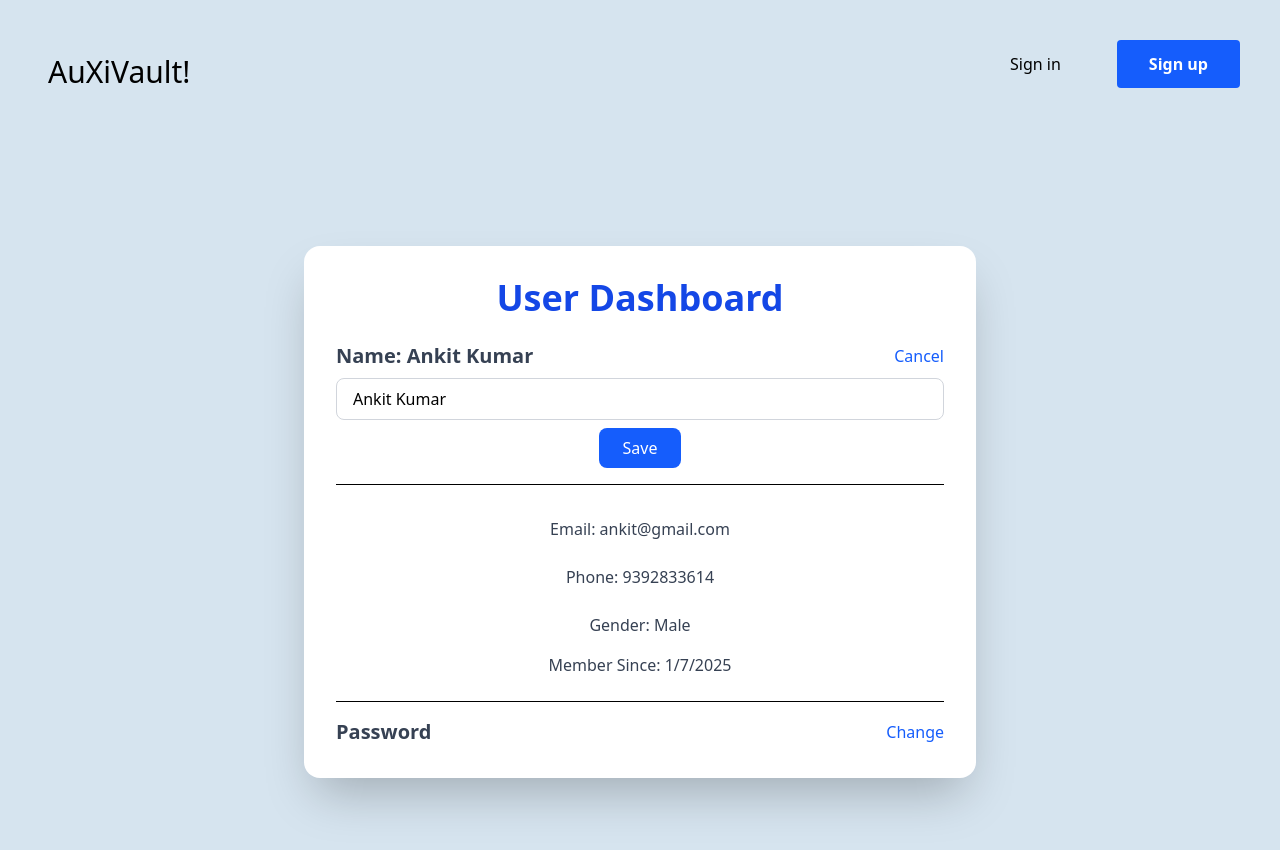
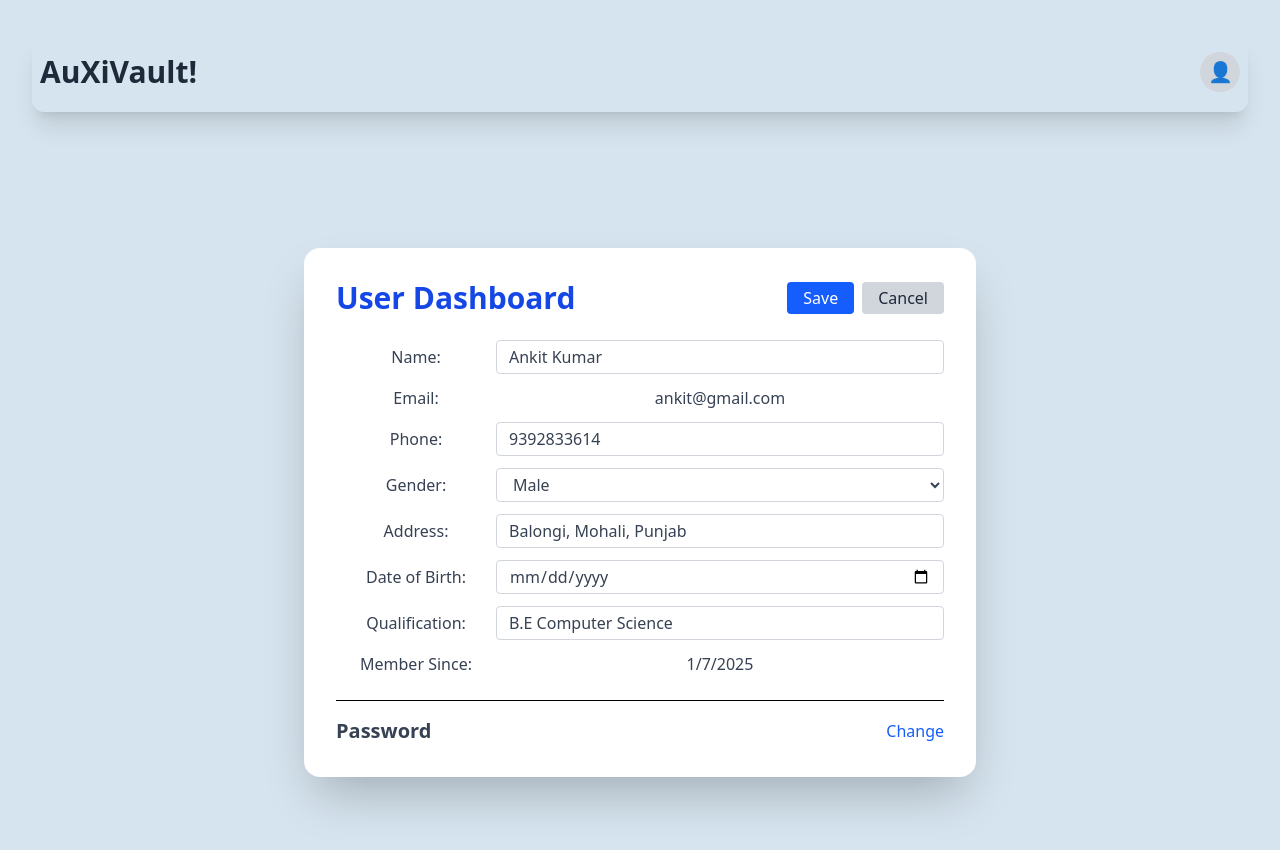
Before and after one commit to Ankit3060/login-page, a React (Vite) app: page /dashboard in a window 1280 px wide. Both pictures are taken after a click on the button "Edit". Shown: the top 850 px of the page. Built offline with nearby package versions, Linux system fonts and the light colour scheme.

Commit message:
made useContext and updated the UI

```diff
--- a/src/components/Dashboard.jsx
+++ b/src/components/Dashboard.jsx
@@ -1,140 +1,164 @@
-import React, { useState } from 'react';
+import React, { useState, useEffect } from "react";
+import { useLocation } from "react-router-dom";
 
 const Dashboard = () => {
-  const [user, setUser] = useState({
-    name: 'Ankit Kumar',
-    email: 'ankit@gmail.com',
-    phone: '9392833614',
-    gender: 'Male',
-    joined: '01-07-2025',
-  });
+  const location = useLocation();
 
-  const [editName, setEditName] = useState(false);
-  const [newName, setNewName] = useState(user.name);
+  const initialUser = {
+    name: "Ankit Kumar",
+    email: "ankit@gmail.com",
+    phone: "9392833614",
+    gender: "Male",
+    joined: "01-07-2025",
+    address: "Balongi, Mohali, Punjab",
+    dob: "09-06-2004",
+    qualification: "B.E Computer Science",
+  };
+
+  const [user, setUser] = useState(initialUser);
+  const [editMode, setEditMode] = useState(false);
+  const [editedUser, setEditedUser] = useState({ ...initialUser });
 
   const [editPassword, setEditPassword] = useState(false);
-  const [newPassword, setNewPassword] = useState('');
-  const [confirmPassword, setConfirmPassword] = useState('');
-  const [passwordError, setPasswordError] = useState('');
+  const [newPassword, setNewPassword] = useState("");
+  const [confirmPassword, setConfirmPassword] = useState("");
+  const [passwordError, setPasswordError] = useState("");
 
-  const handleNameSave = () => {
-    setUser({ ...user, name: newName });
-    setEditName(false);
+  useEffect(() => {
+    if (location.state?.edit) setEditMode(true);
+    if (location.state?.changePassword) setEditPassword(true);
+  }, [location.state]);
+
+  const handleChange = (field, value) => {
+    setEditedUser({ ...editedUser, [field]: value });
+  };
+
+  const handleSave = () => {
+    setUser(editedUser);
+    setEditMode(false);
+  };
+
+  const handleCancel = () => {
+    setEditedUser(user);
+    setEditMode(false);
   };
 
   const handlePasswordSave = () => {
     if (newPassword !== confirmPassword) {
-      setPasswordError('Passwords do not match');
-    } else {
-    const passwordRegex = /^(?=.*[a-z])(?=.*[A-Z])(?=.*\d).{6,}$/;
-    if (!passwordRegex.test(newPassword)) {
-      setPasswordError('Password must be at least 8 characters and include uppercase, lowercase, and a number.');
+      setPasswordError("Passwords do not match");
       return;
     }
+    const regex = /^(?=.*[a-z])(?=.*[A-Z])(?=.*\d).{8,}$/;
+    if (!regex.test(newPassword)) {
+      setPasswordError(
+        "Password must be at least 8 characters and include uppercase, lowercase, and a number."
+      );
+      return;
+    }
+
     setEditPassword(false);
-      setNewPassword('');
-      setConfirmPassword('');
-      setPasswordError('');
-      alert('Password changed successfully!');
-    }
+    setNewPassword("");
+    setConfirmPassword("");
+    setPasswordError("");
+    alert("Password updated successfully!");
+  };
+
+  const handlePasswordCancel = () => {
+    setEditPassword(false);
+    setNewPassword("");
+    setConfirmPassword("");
+    setPasswordError("");
   };
 
   return (
-    <div className="min-h-screen bg-[rgb(214, 228, 239) from-blue-100 to-purple-200 flex items-center justify-center p-4">
+    <div className="min-h-screen bg-[rgb(214, 228, 239)] from-blue-100 to-purple-200 flex items-center justify-center p-4">
       <div className="w-full max-w-2xl bg-white shadow-2xl rounded-2xl p-8 space-y-6">
-        <h2 className="text-4xl font-bold text-center text-blue-700">User Dashboard</h2>
-
-        {/* Name Section */}
-        <div className="border-b pb-4">
-          <div className="flex justify-between items-center">
-            <h3 className="text-xl font-semibold text-gray-700">Name: {user.name}</h3>
+        <div className="flex justify-between items-center">
+          <h2 className="text-3xl font-bold text-blue-700">User Dashboard</h2>
+          {!editMode ? (
             <button
-              onClick={() => setEditName(!editName)}
-              className="text-blue-600 hover:text-blue-800 transition"
+              onClick={() => setEditMode(true)}
+              className="text-blue-600 hover:text-blue-800 font-semibold"
             >
-              {editName ? 'Cancel' : 'Edit'}
+              Edit
             </button>
-          </div>
-          {editName ? (
-            <div className="mt-2 space-y-2">
-              <input
-                value={newName}
-                onChange={(e) => setNewName(e.target.value)}
-                className="w-full px-4 py-2 border border-gray-300 rounded-lg focus:outline-none focus:ring-2 focus:ring-blue-400"
-              />
+          ) : (
+            <div className="space-x-2">
               <button
-                onClick={handleNameSave}
-                className="bg-blue-600 text-white px-6 py-2 rounded-lg hover:bg-blue-700 transition"
+                onClick={handleSave}
+                className="bg-blue-600 text-white px-4 py-1 rounded hover:bg-blue-700"
               >
                 Save
               </button>
+              <button
+                onClick={handleCancel}
+                className="bg-gray-300 text-gray-800 px-4 py-1 rounded hover:bg-gray-400"
+              >
+                Cancel
+              </button>
             </div>
-          ) : (
-            null
           )}
         </div>
 
-
-        {/* Static Info */}
-        <div className="space-y-2 text-gray-700">
-          <div>
-            <h4 className="font-medium p-2">Email: {user.email}</h4>
-            {/* <p className="text-gray-800">{user.email}</p> */}
-          </div>
-          <div>
-            <h4 className="font-medium p-2">Phone: {user.phone}</h4>
-            {/* <p className="text-gray-800">{user.phone}</p> */}
-          </div>
-          <div>
-            <h4 className="font-medium p-2">Gender: {user.gender}</h4>
-            {/* <p className="text-gray-800">{user.gender}</p> */}
-          </div>
-          <div>
-            <h4 className="font-medium">Member Since: {new Date(user.joined).toLocaleDateString()}</h4>
-
-          </div>
+        <div className="space-y-3 text-gray-700">
+          <InlineField label="Name" value={editedUser.name} editable={editMode} onChange={(val) => handleChange("name", val)} />
+          <InlineField label="Email" value={user.email} />
+          <InlineField label="Phone" value={editedUser.phone} editable={editMode} onChange={(val) => handleChange("phone", val)} />
+          <InlineField label="Gender" value={editedUser.gender} editable={editMode} type="select" onChange={(val) => handleChange("gender", val)} />
+          <InlineField label="Address" value={editedUser.address} editable={editMode} onChange={(val) => handleChange("address", val)} />
+          <InlineField label="Date of Birth" value={editedUser.dob} editable={editMode} type="date" onChange={(val) => handleChange("dob", val)} />
+          <InlineField label="Qualification" value={editedUser.qualification} editable={editMode} onChange={(val) => handleChange("qualification", val)} />
+          <InlineField label="Member Since" value={new Date(user.joined).toLocaleDateString()} />
         </div>
 
-        <div className="border-t pt-4">
+
+        <div className="border-t pt-4 mt-4">
           <div className="flex justify-between items-center">
             <h3 className="text-xl font-semibold text-gray-700">Password</h3>
-            <button
-              onClick={() => setEditPassword(!editPassword)}
-              className="text-blue-600 hover:text-blue-800 transition"
-            >
-              {editPassword ? 'Cancel' : 'Change'}
-            </button>
+            {!editPassword ? (
+              <button
+                onClick={() => setEditPassword(true)}
+                className="text-blue-600 hover:text-blue-800"
+              >
+                Change
+              </button>
+            ) : (
+              <div className="space-x-2">
+                <button
+                  onClick={handlePasswordSave}
+                  className="bg-blue-600 text-white px-4 py-1 rounded hover:bg-blue-700"
+                >
+                  Save
+                </button>
+                <button
+                  onClick={handlePasswordCancel}
+                  className="bg-gray-300 text-gray-800 px-4 py-1 rounded hover:bg-gray-400"
+                >
+                  Cancel
+                </button>
+              </div>
+            )}
           </div>
+
           {editPassword && (
             <div className="mt-3 space-y-3">
               <input
                 type="password"
                 placeholder="New Password"
                 value={newPassword}
-                minLength={8}
-                maxLength={20}
                 onChange={(e) => setNewPassword(e.target.value)}
-
-                className="w-full px-4 py-2 border border-gray-300 rounded-lg focus:outline-none focus:ring-2 focus:ring-blue-400"
+                className="w-full px-4 py-2 border border-gray-300 rounded"
               />
               <input
                 type="password"
                 placeholder="Confirm Password"
                 value={confirmPassword}
-                minLength={8}
-                maxLength={20}
                 onChange={(e) => setConfirmPassword(e.target.value)}
-                className="w-full px-4 py-2 border border-gray-300 rounded-lg focus:outline-none focus:ring-2 focus:ring-blue-400"
+                className="w-full px-4 py-2 border border-gray-300 rounded"
               />
               {passwordError && (
                 <p className="text-sm text-red-500">{passwordError}</p>
               )}
-              <button
-                onClick={handlePasswordSave}
-                className="bg-blue-600 text-white px-6 py-2 rounded-lg hover:bg-blue-700 transition"
-              >
-                Save Password
-              </button>
             </div>
           )}
         </div>
@@ -143,4 +167,34 @@ const Dashboard = () => {
   );
 };
 
+const InlineField = ({ label, value, editable = false, onChange, type = "text" }) => {
+  return (
+    <div className="flex items-center">
+      <span className="w-40 font-medium">{label}:</span>
+      {editable ? (
+        type === "select" ? (
+          <select
+            value={value}
+            onChange={(e) => onChange(e.target.value)}
+            className="flex-1 px-3 py-1 border border-gray-300 rounded"
+          >
+            <option>Male</option>
+            <option>Female</option>
+            <option>Other</option>
+          </select>
+        ) : (
+          <input
+            type={type}
+            value={value}
+            onChange={(e) => onChange(e.target.value)}
+            className="flex-1 px-3 py-1 border border-gray-300 rounded"
+          />
+        )
+      ) : (
+        <span className="flex-1">{type === "date" ? new Date(value).toLocaleDateString() : value}</span>
+      )}
+    </div>
+  );
+};
+
 export default Dashboard;
--- a/src/components/Navbar.jsx
+++ b/src/components/Navbar.jsx
@@ -1,30 +1,85 @@
-import React from "react";
-import { Link } from "react-router-dom";
+import React, { useState } from "react";
+import { Link, useNavigate } from "react-router-dom";
+import { useAuth } from "../context/AuthContext";
 
 const Navbar = () => {
+  const { user, logout } = useAuth();
+  const [dropdownOpen, setDropdownOpen] = useState(false);
+  const navigate = useNavigate();
+
+  const toggleDropdown = () => {
+    setDropdownOpen(!dropdownOpen);
+  };
+
+  const handleLogout = () => {
+    logout();
+    setDropdownOpen(false);
+    navigate("/login");
+  };
+
+  const handleUpdateProfile = () => {
+    setDropdownOpen(false);
+    navigate("/dashboard", { state: { edit: true } });
+  };
+
+  const handleChangePassword = () => {
+    setDropdownOpen(false);
+    navigate("/dashboard", { state: { changePassword: true } });
+  };
+
   return (
-    <header className="p-2 bg-grey-500 text-coolGray-800 w-full">
-      <div className="container flex justify-between h-16 mx-auto">
-        <Link
-          to="/"
-          aria-label="Back to homepage"
-          className="flex items-center p-2 text-3xl"
-        >
+    <header className="p-2 bg-[rgb(230, 230, 230)] text-gray-800 w-full shadow-xl rounded-xl">
+      <div className="container flex justify-between h-16 mx-auto items-center">
+        <Link to="/" className="text-3xl font-bold">
           AuXiVault!
         </Link>
 
-        <div className="items-center flex-shrink-0">
+        {user ? (
+          <div className="relative">
+            <button
+              onClick={toggleDropdown}
+              className="w-10 h-10 rounded-full bg-gray-300 flex items-center justify-center hover:bg-gray-400 focus:outline-none"
+            >
+              <span className="text-xl">👤</span>
+            </button>
+
+            {dropdownOpen && (
+              <div className="absolute right-0 mt-2 w-48 bg-white border rounded shadow-md z-50">
+                <button
+                  onClick={handleUpdateProfile}
+                  className="block w-full text-left px-4 py-2 text-gray-800 hover:bg-gray-100"
+                >
+                  Update Profile
+                </button>
+                <button
+                  onClick={handleChangePassword}
+                  className="block w-full text-left px-4 py-2 text-gray-800 hover:bg-gray-100"
+                >
+                  Change Password
+                </button>
+                <button
+                  onClick={handleLogout}
+                  className="block w-full text-left px-4 py-2 text-red-600 hover:bg-gray-100"
+                >
+                  Logout
+                </button>
+              </div>
+            )}
+          </div>
+        ) : (
+          <div className="flex items-center space-x-4">
             <Link to="/login">
-            <button className="self-center px-8 py-3 rounded cursor-pointer mr-6">
+              <button className="px-6 py-2 rounded border border-blue-600 text-blue-600 hover:bg-blue-50">
                 Sign in
               </button>
             </Link>
             <Link to="/signup">
-            <button className="self-center px-8 py-3 font-semibold cursor-pointer rounded bg-blue-600 text-white">
+              <button className="px-6 py-2 rounded bg-blue-600 text-white hover:bg-blue-700">
                 Sign up
               </button>
             </Link>
           </div>
+        )}
       </div>
     </header>
   );
--- a/src/components/Signup.jsx
+++ b/src/components/Signup.jsx
@@ -100,7 +100,6 @@ function Signup() {
               <option value="male">Male</option>
               <option value="female">Female</option>
               <option value="other">Other</option>
-              <option value="prefer-not-to-say">Prefer not to say</option>
             </select>
           </div>
 
--- /dev/null
+++ b/src/context/AuthContext.jsx
@@ -0,0 +1,23 @@
+import React, { createContext, useState, useContext } from "react";
+
+const AuthContext = createContext();
+
+export const AuthProvider = ({ children }) => {
+  const [user, setUser] = useState(true);
+
+  const login = (userData) => {
+    setUser(userData);
+  };
+
+  const logout = () => {
+    setUser(null);
+  };
+
+  return (
+    <AuthContext.Provider value={{ user, login, logout }}>
+      {children}
+    </AuthContext.Provider>
+  );
+};
+
+export const useAuth = () => useContext(AuthContext);
--- a/src/main.jsx
+++ b/src/main.jsx
@@ -3,11 +3,14 @@ import { createRoot } from 'react-dom/client'
 import './index.css'
 import App from './App.jsx'
 import { BrowserRouter } from 'react-router-dom';
+import { AuthProvider } from "./context/AuthContext.jsx";
 
 createRoot(document.getElementById('root')).render(
   <StrictMode>
     <BrowserRouter>
-    <App />
-  </BrowserRouter>
+      <AuthProvider>
+        <App />
+      </AuthProvider>
+    </BrowserRouter>
   </StrictMode>,
 )
```
Lines whose indentation alone changed are shown as unchanged.
